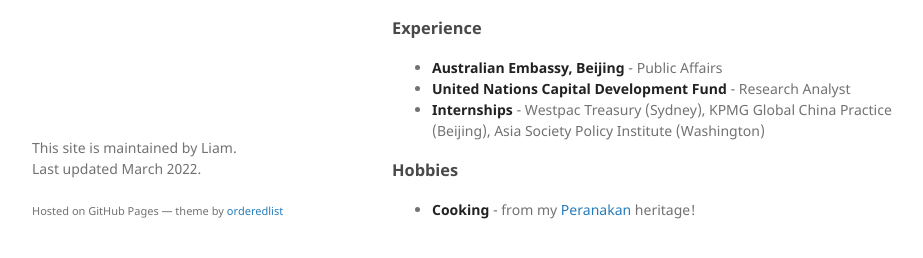
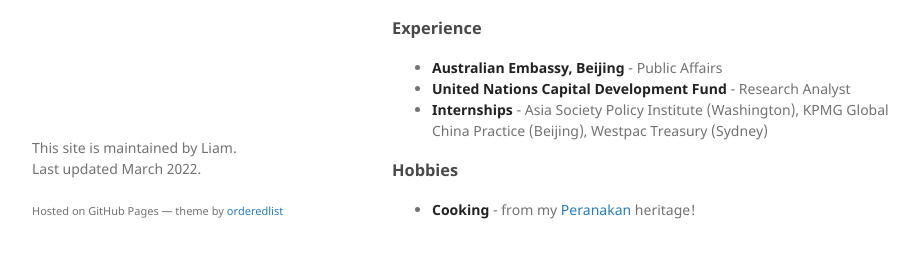
Before and after one commit to ltk2118/home, a Jekyll site: the page built from index.md, in a window 1280 px wide and 900 px high, scrolled down 543 px. Shown: the part 610-868 px from the top of the window, without its empty margins (178-1101 px from the left). Built offline with Jekyll 4.4.1, drawn with Linux system fonts in a browser that asks for light colours; our own code applies the rules of GitHub Pages for plain Markdown files.

Commit message:
update order of experiences

```diff
--- a/index.md
+++ b/index.md
@@ -45,7 +45,7 @@ I'm a Columbia [SIPA](https://www.sipa.columbia.edu/)-[QMSS](https://www.qmss.co
 
 * **Australian Embassy, Beijing** - Public Affairs
 * **United Nations Capital Development Fund** - Research Analyst
-* **Internships** - Westpac Treasury (Sydney), KPMG Global China Practice (Beijing), Asia Society Policy Institute (Washington)
+* **Internships** - Asia Society Policy Institute (Washington), KPMG Global China Practice (Beijing), Westpac Treasury (Sydney)
 
 ### Hobbies
 
```
